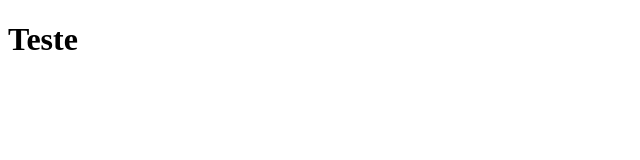
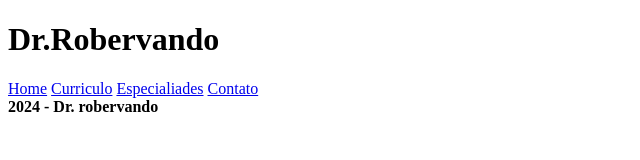
Before and after one commit to tayllorandrade/ads, a plain HTML site: page index.html in a window 1280 px wide. Shown: the whole page, without its empty margins (0-640 px from the left). Drawn offline with Linux system fonts and the light colour scheme.

Commit message:
Update index.html

```diff
--- a/index.html
+++ b/index.html
@@ -3,9 +3,26 @@
 <head>
     <meta charset="UTF-8">
     <meta name="viewport" content="width=device-width, initial-scale=1.0">
-    <title>Document</title>
+    <title>Cardiologista</title>
 </head>
 <body>
-    <h1>Teste</h1>
+    <header>
+        <h1>Dr.Robervando </h1>
+    </header>
+
+    <nav>
+        <a href="home.html">Home</a>
+        <a href="curriculo.html">Curriculo</a>
+        <a href="especialidades.html">Especialiades</a>
+        <a href="contato.html">Contato</a>
+    </nav>
+
+    <main>
+
+    </main>
+
+    <footer>
+        <strong>2024 - Dr. robervando</strong>
+    </footer>
 </body>
 </html>
```
